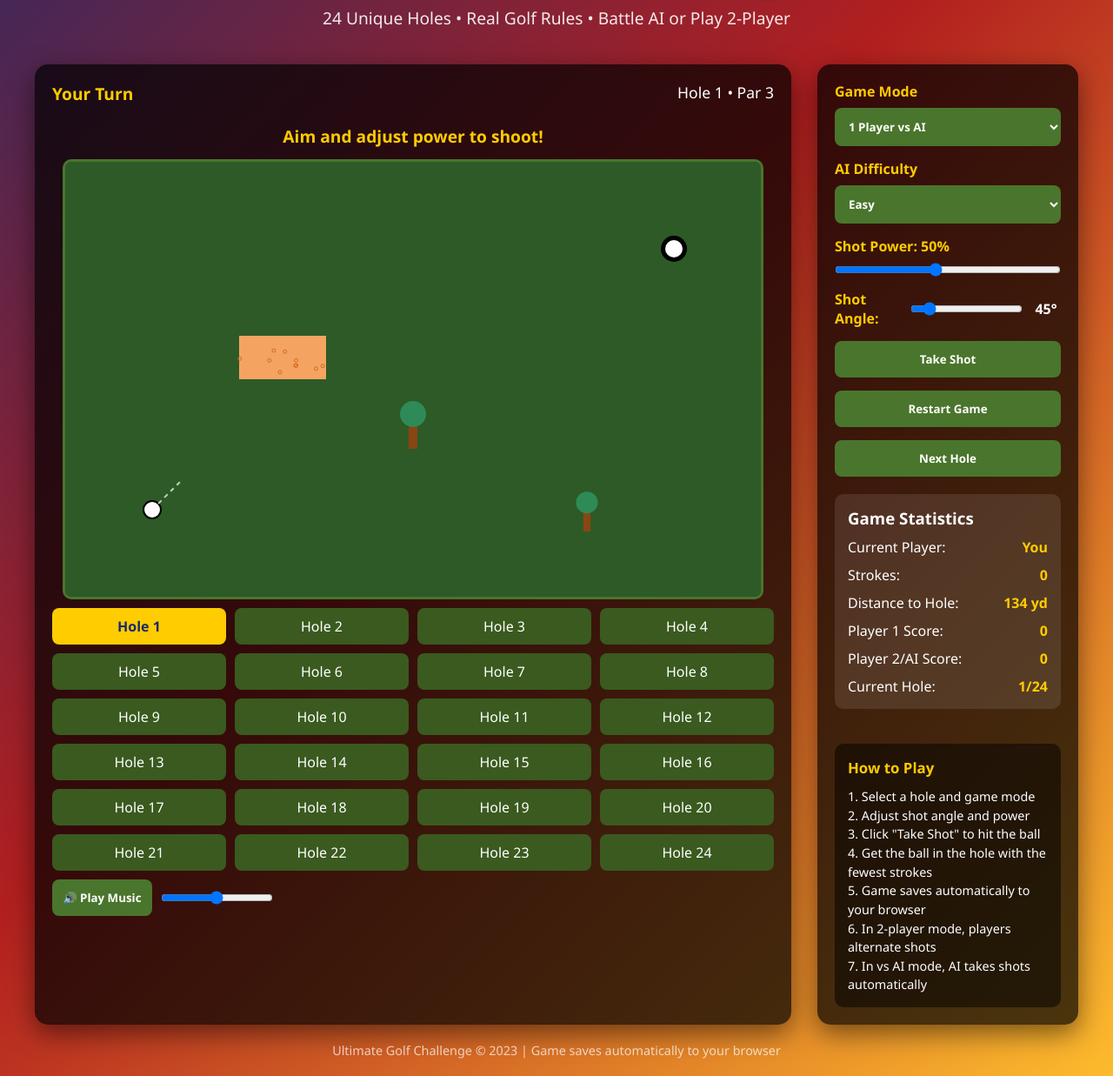
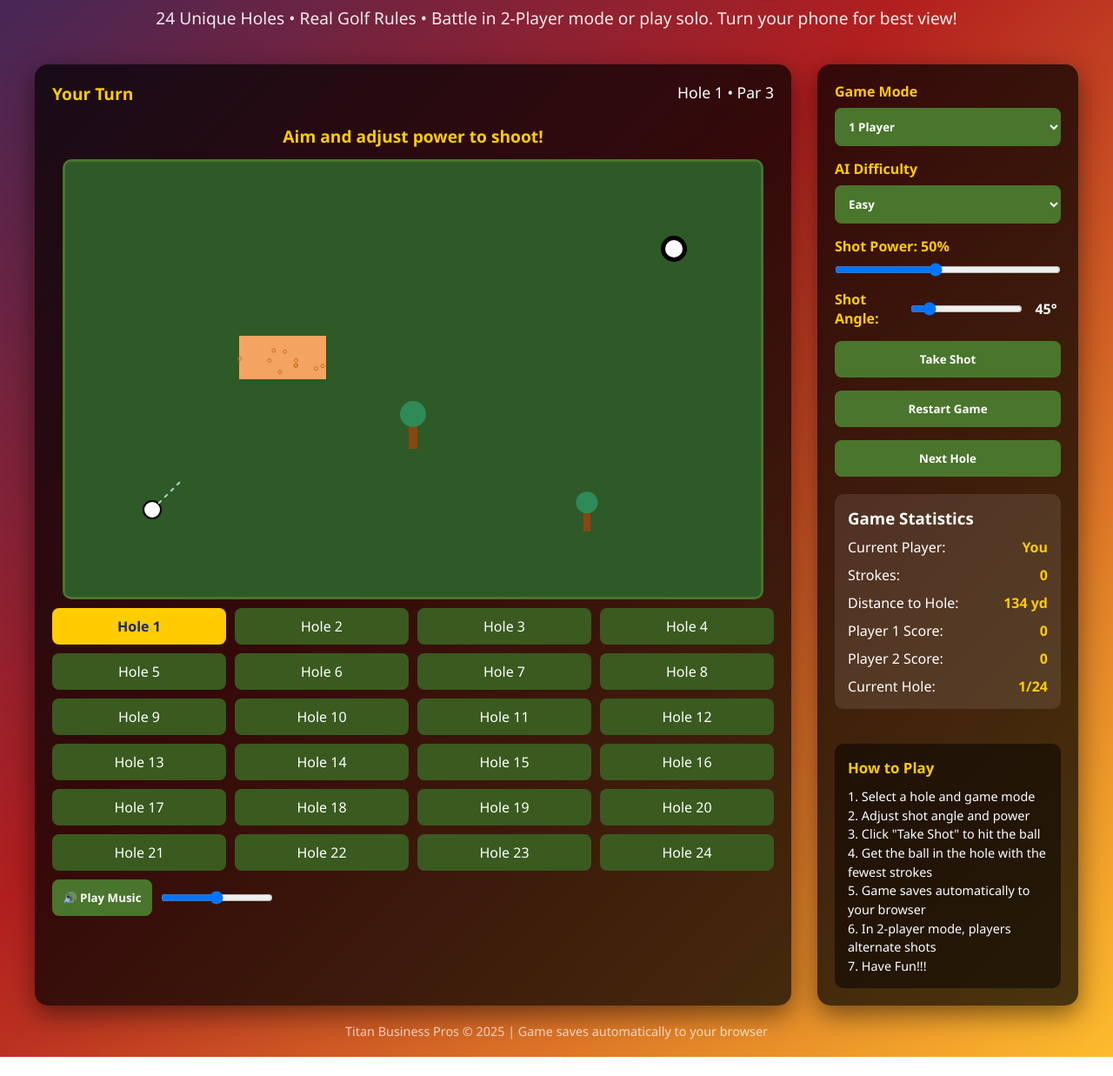
Before and after one commit to TitanBusinessPros/Golf-Game, a plain HTML site: page index.html in a window 1280 px wide. Shown: the part 413-1650 px from the top of the page at 87% size. After the commit the page ends 1628 px from the top, so only its background shows below. Drawn offline with Linux system fonts and the light colour scheme.

Commit message:
Update index.html

```diff
--- a/index.html
+++ b/index.html
@@ -289,7 +289,7 @@
 
         <header>
             <h1>Ultimate Golf Challenge</h1>
-            <p class="subtitle">24 Unique Holes • Real Golf Rules • Battle AI or Play 2-Player</p>
+            <p class="subtitle">24 Unique Holes • Real Golf Rules • Battle in 2-Player mode or play solo. Turn your phone for best view!</p>
         </header>
 
         <div class="game-container">
@@ -339,7 +339,7 @@
                     <div class="control-group">
                         <label for="gameMode">Game Mode</label>
                         <select id="gameMode">
-                            <option value="1player">1 Player vs AI</option>
+                            <option value="1player">1 Player</option>
                             <option value="2player">2 Players</option>
                         </select>
                     </div>
@@ -388,7 +388,7 @@
                         <span class="stat-value" id="player1Score">0</span>
                     </div>
                     <div class="stat-row">
-                        <span>Player 2/AI Score:</span>
+                        <span>Player 2 Score:</span>
                         <span class="stat-value" id="player2Score">0</span>
                     </div>
                     <div class="stat-row">
@@ -405,13 +405,13 @@
                     <p>4. Get the ball in the hole with the fewest strokes</p>
                     <p>5. Game saves automatically to your browser</p>
                     <p>6. In 2-player mode, players alternate shots</p>
-                    <p>7. In vs AI mode, AI takes shots automatically</p>
+                    <p>7. Have Fun!!!</p>
                 </div>
             </div>
         </div>
 
         <div class="footer">
-            <p>Ultimate Golf Challenge &copy; 2023 | Game saves automatically to your browser</p>
+            <p>Titan Business Pros &copy; 2025 | Game saves automatically to your browser</p>
         </div>
     </div>
 
```
